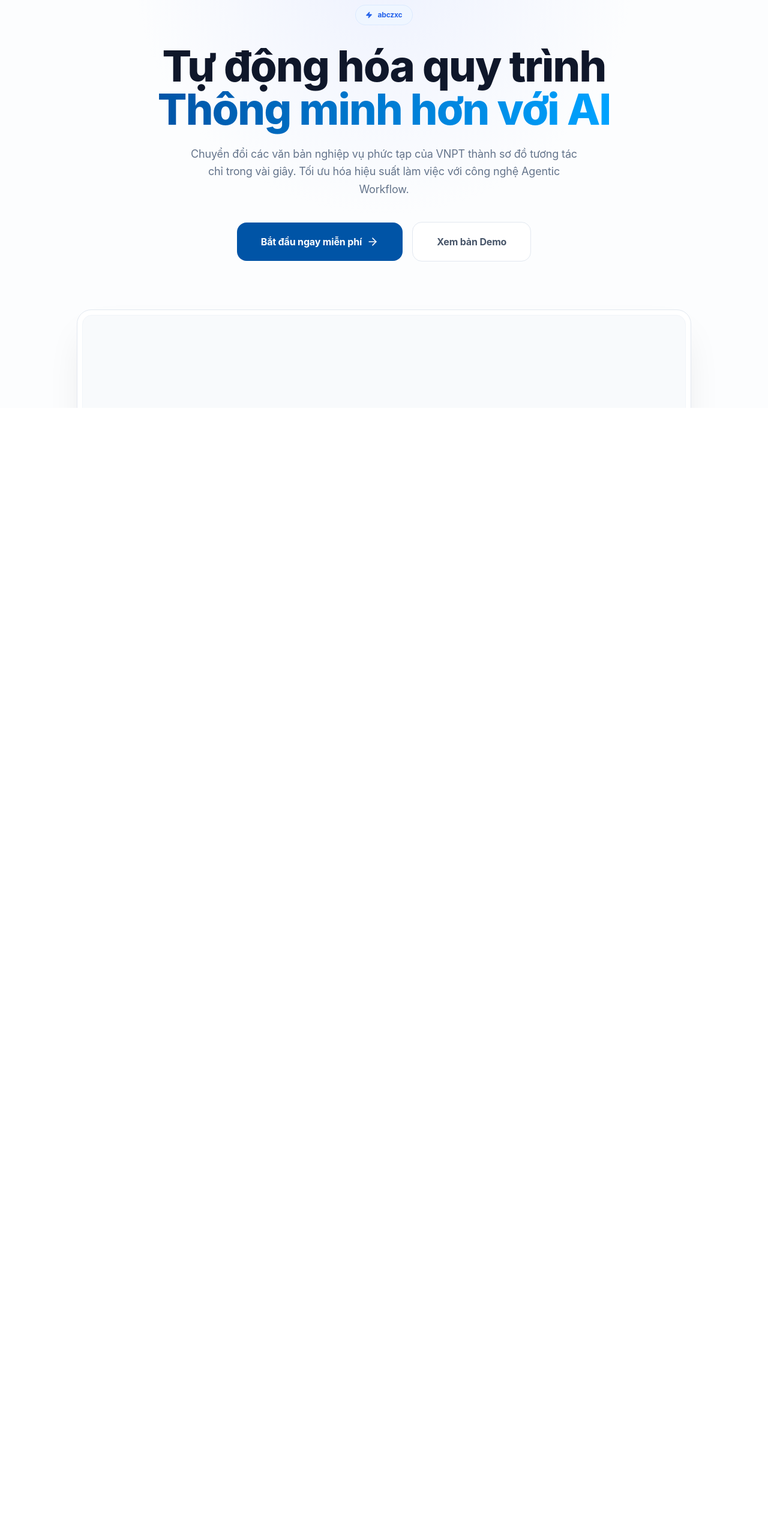
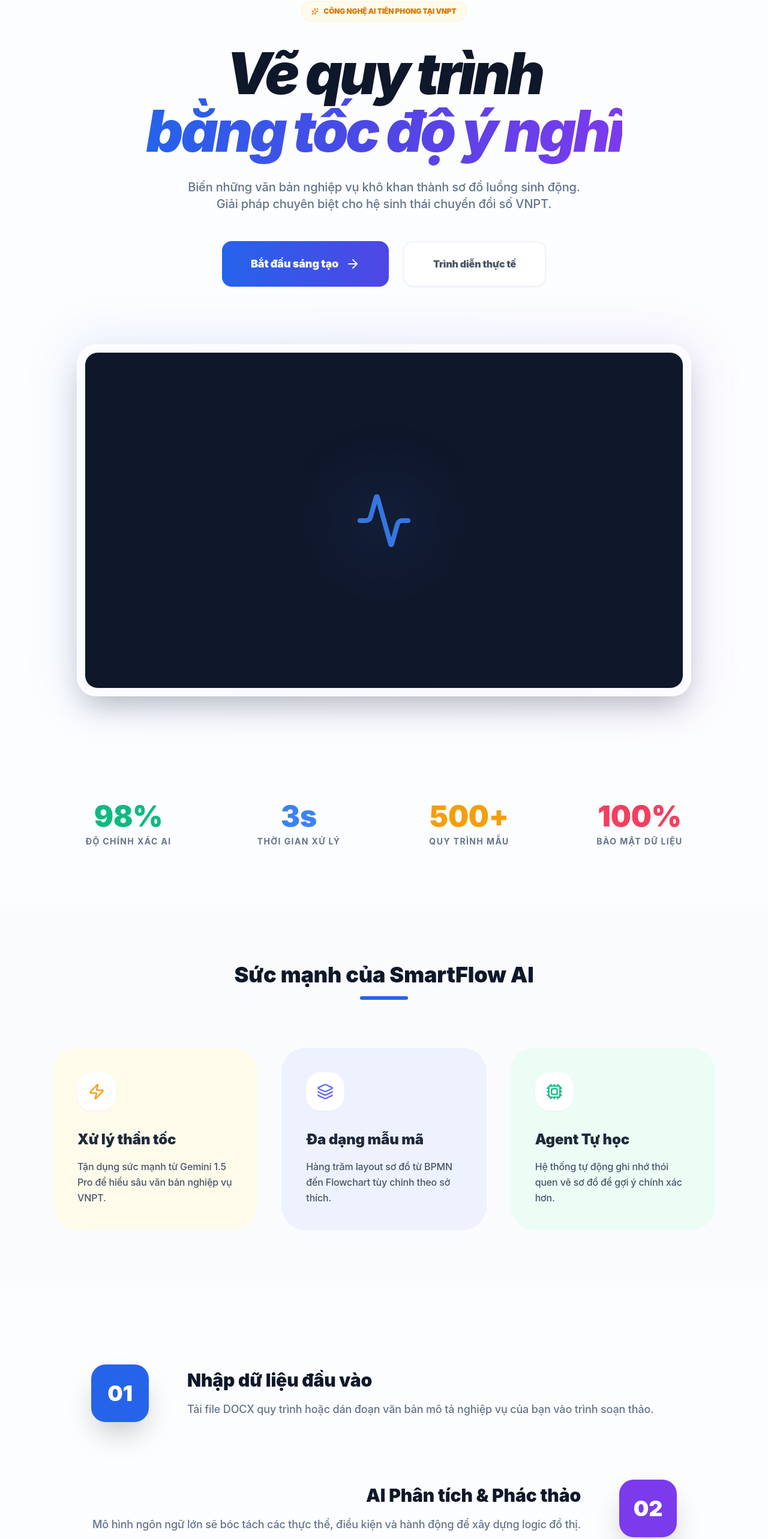
Before and after one commit to TanHung189/VNPT-Smartflow-AI, a React (Create React App) app in the folder frontend/: page / in a window 1280 px wide. Shown: the part 120-2686 px from the top of the page at 60% size. Before the commit the page ends 800 px from the top, so only its background shows below. Built offline with nearby package versions, Linux system fonts and the light colour scheme.

Commit message:
cập nhật giao diện

```diff
--- a/frontend/src/index.css
+++ b/frontend/src/index.css
@@ -19,13 +19,10 @@
 }
 
 html,
-body,
-#root {
-  width: 100%;
-  height: 100%;
-  margin: 0;
-  padding: 0;
-  overflow: hidden;
+body {
+  height: auto !important;
+  overflow-y: auto !important;
+  overflow-x: hidden;
 }
 
 @keyframes dash {
--- a/frontend/src/pages/Home.tsx
+++ b/frontend/src/pages/Home.tsx
@@ -1,97 +1,209 @@
 import React from "react";
 import { Link } from "react-router-dom";
-import { Sparkles, ArrowRight, Activity, Zap, ShieldCheck } from "lucide-react";
+import { Sparkles, ArrowRight, Activity, Zap, Layers, Cpu } from "lucide-react";
+
+import Navbar from "../components/Navbar";
+import Footer from "../components/Footer";
 
 const Home = () => {
   return (
-    <div className="min-h-screen bg-[#fcfdfe] overflow-x-hidden">
-      {/* Background Decor - Tạo các đốm màu mờ ảo như Dribbble */}
-      <div className="absolute top-0 left-1/2 -translate-x-1/2 w-full h-[600px] bg-[radial-gradient(circle_at_50%_10%,_#e0e7ff_0%,_transparent_50%)] opacity-50 pointer-events-none" />
+    <div className="min-h-screen bg-[#fcfdfe] overflow-y-auto">
+      <Navbar />
+      {/* Background Blobs - Đốm màu đa sắc mờ ảo */}
+      <div className="fixed top-0 left-0 w-full h-full -z-10 overflow-hidden pointer-events-none">
+        <div className="absolute top-[-10%] left-[-10%] w-[50%] h-[50%] bg-blue-100/40 rounded-full blur-[120px] animate-pulse" />
+        <div className="absolute bottom-[10%] right-[-5%] w-[40%] h-[40%] bg-violet-100/40 rounded-full blur-[120px]" />
+        <div className="absolute top-[30%] right-[10%] w-[30%] h-[30%] bg-emerald-50/40 rounded-full blur-[100px]" />
+      </div>
 
       {/* Hero Section */}
       <section className="relative pt-32 pb-20 px-6">
         <div className="max-w-6xl mx-auto text-center">
-          {/* Badge Thông báo */}
-          <div className="inline-flex items-center gap-2 px-4 py-2 rounded-full bg-blue-50 border border-blue-100 text-blue-600 text-xs font-bold mb-8 animate-fade-in">
-            <Zap className="w-3 h-3 fill-current" />
-            <span>abczxc</span>
+          <div className="inline-flex items-center gap-2 px-4 py-2 rounded-full bg-amber-50 border border-amber-100 text-amber-600 text-xs font-black mb-8 animate-bounce">
+            <Sparkles className="w-3 h-3" />
+            <span>CÔNG NGHỆ AI TIÊN PHONG TẠI VNPT</span>
           </div>
 
-          <h1 className="text-6xl md:text-7xl font-extrabold text-slate-900 tracking-tight mb-6">
-            Tự động hóa quy trình <br />
-            <span className="bg-clip-text text-transparent bg-gradient-to-r from-[#0054a6] to-[#00a3ff]">
-              Thông minh hơn với AI
+          <h1 className="text-6xl md:text-8xl font-black text-slate-900 tracking-tighter mb-8 italic">
+            Vẽ quy trình <br />
+            <span className="bg-clip-text text-transparent bg-gradient-to-r from-blue-600 via-indigo-600 to-violet-600">
+              bằng tốc độ ý nghĩ
             </span>
           </h1>
 
-          <p className="text-lg text-slate-500 max-w-2xl mx-auto mb-10 leading-relaxed">
-            Chuyển đổi các văn bản nghiệp vụ phức tạp của VNPT thành sơ đồ tương
-            tác chỉ trong vài giây. Tối ưu hóa hiệu suất làm việc với công nghệ
-            Agentic Workflow.
+          <p className="text-xl text-slate-500 max-w-2xl mx-auto mb-12 font-medium">
+            Biến những văn bản nghiệp vụ khô khan thành sơ đồ luồng sinh động.
+            Giải pháp chuyên biệt cho hệ sinh thái chuyển đổi số VNPT.
           </p>
 
-          <div className="flex flex-col sm:flex-row items-center justify-center gap-4">
+          <div className="flex flex-col sm:flex-row items-center justify-center gap-6">
             <Link
               to="/editor"
-              className="w-full sm:w-auto flex items-center justify-center gap-2 bg-[#0054a6] text-white px-10 py-5 rounded-2xl font-bold hover:shadow-2xl hover:shadow-blue-200 transition-all hover:-translate-y-1 active:scale-95"
+              className="w-full sm:w-auto flex items-center justify-center gap-3 bg-gradient-to-r from-blue-600 to-indigo-600 text-white px-12 py-6 rounded-2xl font-black text-lg hover:shadow-[0_20px_50px_rgba(31,_73,_225,_0.35)] transition-all hover:-translate-y-2 active:scale-95"
             >
-              Bắt đầu ngay miễn phí <ArrowRight className="w-5 h-5" />
+              Bắt đầu sáng tạo <ArrowRight className="w-6 h-6" />
             </Link>
-            <button className="w-full sm:w-auto px-10 py-5 rounded-2xl font-bold text-slate-600 bg-white border border-slate-200 hover:bg-slate-50 transition-all">
-              Xem bản Demo
+            <button className="w-full sm:w-auto px-12 py-6 rounded-2xl font-black text-slate-600 bg-white border-2 border-slate-100 hover:bg-slate-50 transition-all shadow-sm">
+              Trình diễn thực tế
             </button>
           </div>
 
-          {/* Ảnh Preview Giao diện Editor - Giống mẫu Dribbble */}
-          <div className="mt-20 relative max-w-5xl mx-auto">
-            <div className="absolute inset-0 bg-blue-400/20 blur-[100px] -z-10 rounded-full" />
-            <div className="bg-white p-2 rounded-3xl shadow-[0_32px_64px_-16px_rgba(0,0,0,0.1)] border border-slate-200">
-              <div className="rounded-2xl overflow-hidden border border-slate-100 bg-slate-50 aspect-video flex items-center justify-center">
-                {/* Hưng có thể thay bằng ảnh chụp màn hình Editor của em */}
-                <Activity className="w-20 h-20 text-blue-100 animate-pulse" />
+          {/* Preview Editor với Glassmorphism */}
+          <div className="mt-24 relative max-w-5xl mx-auto">
+            <div className="absolute -inset-4 bg-gradient-to-r from-blue-500 to-violet-500 rounded-[40px] blur-2xl opacity-10" />
+            <div className="relative bg-white/70 backdrop-blur-xl p-3 rounded-[32px] shadow-2xl border border-white">
+              <div className="rounded-[22px] overflow-hidden border border-slate-100 bg-slate-900 aspect-video flex items-center justify-center group">
+                <div className="relative">
+                  <div className="absolute inset-0 bg-blue-500 blur-3xl opacity-20 group-hover:opacity-40 transition-opacity" />
+                  <Activity className="w-24 h-24 text-blue-500 animate-pulse relative z-10" />
+                </div>
               </div>
             </div>
           </div>
         </div>
       </section>
 
-      {/* Feature Section - 3 cột tính năng */}
-      <section className="py-20 max-w-6xl mx-auto px-6 grid grid-cols-1 md:grid-cols-3 gap-8">
+      {/* Statistics Section - Đa màu sắc cho con số */}
+      <section className="py-24 max-w-6xl mx-auto px-6 grid grid-cols-2 md:grid-cols-4 gap-8">
+        <StatCard val="98%" label="Độ chính xác AI" color="text-emerald-500" />
+        <StatCard val="3s" label="Thời gian xử lý" color="text-blue-500" />
+        <StatCard val="500+" label="Quy trình mẫu" color="text-amber-500" />
+        <StatCard val="100%" label="Bảo mật dữ liệu" color="text-rose-500" />
+      </section>
+
+      {/* Feature Section - Phối màu đa dạng */}
+      <section className="py-24 bg-slate-50/50 relative">
+        <div className="max-w-6xl mx-auto px-6">
+          <div className="text-center mb-20">
+            <h2 className="text-4xl font-black text-slate-900 mb-4">
+              Sức mạnh của SmartFlow AI
+            </h2>
+            <div className="w-20 h-1.5 bg-blue-600 mx-auto rounded-full" />
+          </div>
+          <div className="grid grid-cols-1 md:grid-cols-3 gap-10">
             <FeatureCard
-          icon={<Zap className="w-6 h-6 text-blue-600" />}
-          title="Tốc độ vượt trội"
-          desc="Phân tích và vẽ sơ đồ chỉ trong 3-5 giây nhờ mô hình Gemini 1.5 Pro."
+              icon={<Zap className="w-7 h-7 text-amber-500" />}
+              title="Xử lý thần tốc"
+              desc="Tận dụng sức mạnh từ Gemini 1.5 Pro để hiểu sâu văn bản nghiệp vụ VNPT."
+              bgColor="bg-amber-50"
             />
             <FeatureCard
-          icon={<ShieldCheck className="w-6 h-6 text-blue-600" />}
-          title="Bảo mật VNPT"
-          desc="Dữ liệu được xử lý nội bộ, đảm bảo an toàn thông tin theo tiêu chuẩn ngành."
+              icon={<Layers className="w-7 h-7 text-indigo-500" />}
+              title="Đa dạng mẫu mã"
+              desc="Hàng trăm layout sơ đồ từ BPMN đến Flowchart tùy chỉnh theo sở thích."
+              bgColor="bg-indigo-50"
             />
             <FeatureCard
-          icon={<Sparkles className="w-6 h-6 text-blue-600" />}
-          title="AI Agentic"
-          desc="Agent tự động sửa lỗi logic và tối ưu hóa luồng công việc cho bạn."
+              icon={<Cpu className="w-7 h-7 text-emerald-500" />}
+              title="Agent Tự học"
+              desc="Hệ thống tự động ghi nhớ thói quen vẽ sơ đồ để gợi ý chính xác hơn."
+              bgColor="bg-emerald-50"
             />
+          </div>
+        </div>
       </section>
+
+      {/* How it works - Section làm dài trang web */}
+      <section className="py-32 max-w-5xl mx-auto px-6">
+        <div className="flex flex-col gap-24">
+          <StepRow
+            num="01"
+            title="Nhập dữ liệu đầu vào"
+            desc="Tải file DOCX quy trình hoặc dán đoạn văn bản mô tả nghiệp vụ của bạn vào trình soạn thảo."
+            color="bg-blue-600"
+          />
+          <StepRow
+            num="02"
+            title="AI Phân tích & Phác thảo"
+            desc="Mô hình ngôn ngữ lớn sẽ bóc tách các thực thể, điều kiện và hành động để xây dựng logic đồ thị."
+            color="bg-violet-600"
+            reverse
+          />
+          <StepRow
+            num="03"
+            title="Tinh chỉnh & Xuất bản"
+            desc="Kéo thả để hoàn thiện theo ý muốn và xuất ra các định dạng chất lượng cao như SVG, PNG hoặc SQL."
+            color="bg-emerald-600"
+          />
+        </div>
+      </section>
+      <p>
+        Lorem ipsum dolor sit amet consectetur adipisicing elit. Veritatis odit
+        non et reiciendis neque totam molestiae fugit. Autem, suscipit
+        consectetur quia recusandae iusto adipisci ea ratione nesciunt voluptate
+        facere expedita. Nam sint dolore voluptatum itaque voluptatem veniam
+        expedita natus eos amet distinctio accusamus excepturi nostrum culpa,
+        maxime deleniti adipisci omnis unde commodi temporibus consectetur iste
+        optio? Cum saepe repellat obcaecati? Quia, maxime explicabo sint iusto
+        aliquam ipsam quidem eligendi architecto rem minima obcaecati
+        praesentium ex. Quae excepturi laboriosam modi temporibus itaque!
+        Dignissimos rerum debitis et itaque, repellendus minus saepe incidunt!
+        Reprehenderit incidunt omnis optio voluptate. Esse adipisci corporis,
+        recusandae non aspernatur nemo magni asperiores, qui maiores temporibus
+        fugiat aperiam at odio voluptate cupiditate quam tempore ab voluptatem
+        blanditiis, ex expedita? Possimus non pariatur, reprehenderit libero
+        vitae fuga. Vitae soluta nobis dolorum commodi sequi aspernatur tempora
+        aut totam mollitia, fuga magni, dolores sapiente possimus ea placeat
+        quis architecto, aperiam neque rerum. Inventore quam repellat possimus!
+        Voluptatibus possimus magni pariatur, ducimus ipsum molestias alias? Ab
+        consectetur soluta, praesentium sequi illo quos sapiente non quibusdam
+        dolor atque cumque officiis fugit, voluptatem tempora doloremque. Nam
+        eos laboriosam sunt ipsa autem fuga saepe recusandae, iure excepturi
+        animi quidem dolores dolorum libero possimus in blanditiis quod fugiat
+        reiciendis. Officiis soluta repudiandae dolore rerum, laudantium esse
+        possimus. Quasi aliquam iure, dignissimos aperiam rerum blanditiis, rem
+        hic laborum perspiciatis odit cupiditate praesentium vitae quod minima
+        eum inventore ea illum nemo eius distinctio error harum. Consequatur
+        autem voluptates iusto!
+      </p>
+      <Footer />
     </div>
   );
 };
 
-const FeatureCard = ({
-  icon,
-  title,
-  desc,
-}: {
-  icon: any;
-  title: string;
-  desc: string;
-}) => (
-  <div className="p-8 bg-white rounded-3xl border border-slate-100 hover:border-blue-100 hover:shadow-xl transition-all group">
-    <div className="w-12 h-12 rounded-2xl bg-blue-50 flex items-center justify-center mb-6 group-hover:scale-110 transition-transform">
+// Component con để code sạch hơn
+const StatCard = ({ val, label, color }: any) => (
+  <div className="text-center group">
+    <h3
+      className={`text-5xl font-black mb-2 transition-transform group-hover:scale-110 ${color}`}
+    >
+      {val}
+    </h3>
+    <p className="text-slate-500 font-bold text-sm uppercase tracking-widest">
+      {label}
+    </p>
+  </div>
+);
+
+const StepRow = ({ num, title, desc, color, reverse }: any) => (
+  <div
+    className={`flex flex-col md:flex-row items-center gap-16 group/step ${reverse ? "md:flex-row-reverse" : ""}`}
+  >
+    <div
+      className={`w-24 h-24 rounded-3xl ${color} flex items-center justify-center text-white text-4xl font-black shadow-2xl shrink-0 transition-transform duration-500 group-hover/step:rotate-12 group-hover/step:scale-110`}
+    >
+      {num}
+    </div>
+    <div
+      className={`${reverse ? "text-right" : "text-left"} transition-all duration-500 group-hover/step:translate-x-2`}
+    >
+      <h3 className="text-3xl font-black text-slate-900 mb-4">{title}</h3>
+      <p className="text-lg text-slate-500 leading-relaxed font-medium">
+        {desc}
+      </p>
+    </div>
+  </div>
+);
+
+const FeatureCard = ({ icon, title, desc, bgColor }: any) => (
+  <div
+    className={`p-10 ${bgColor} rounded-[40px] border border-transparent hover:border-white hover:shadow-2xl transition-all duration-500 group`}
+  >
+    <div className="w-16 h-16 rounded-[24px] bg-white shadow-sm flex items-center justify-center mb-8 group-hover:rotate-12 transition-transform">
       {icon}
     </div>
-    <h3 className="text-xl font-bold text-slate-800 mb-3">{title}</h3>
-    <p className="text-slate-500 text-sm leading-relaxed">{desc}</p>
+    <h3 className="text-2xl font-black text-slate-800 mb-4">{title}</h3>
+    <p className="text-slate-600 font-medium leading-relaxed">{desc}</p>
   </div>
 );
 
```
Lines whose indentation alone changed are shown as unchanged.
